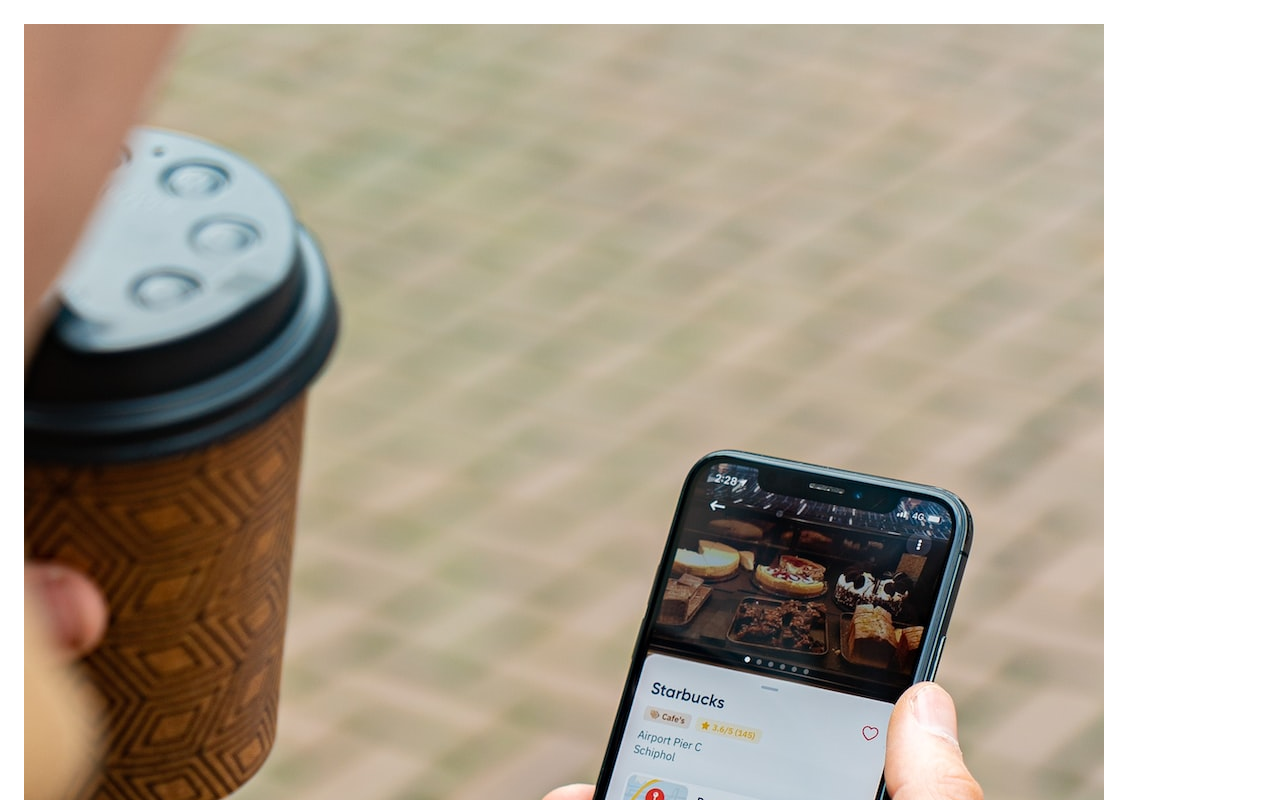
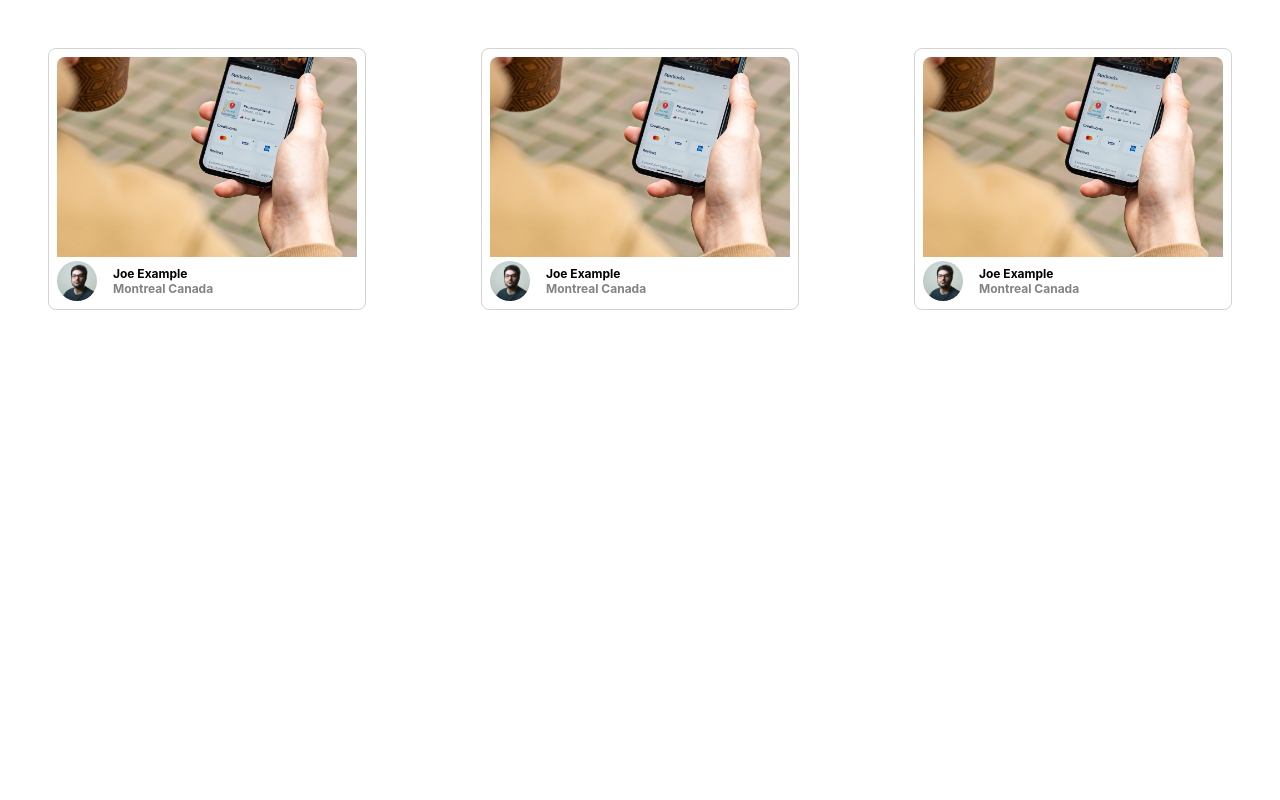
Before and after one commit to codingMadeSimple/lastPhotoLabs, a React (Create React App) app in the folder frontend/: page / in a window 1280 px wide. Shown: the top 800 px of the page. Built offline with nearby package versions, Linux system fonts and the light colour scheme; the HTML template or start-up script is replaced by a standard one.

Commit message:
Added 3 PhotoListItem Components.

```diff
--- a/frontend/src/App.jsx
+++ b/frontend/src/App.jsx
@@ -2,6 +2,7 @@ import React from 'react';
 
 import PhotoListItem from './components/PhotoListItem';
 import './App.scss';
+import PhotoList from 'components/PhotoList';
 
 const sampleDataForPhotoListItem = {
   id: "1",
@@ -18,9 +19,11 @@ const sampleDataForPhotoListItem = {
 const App = () => {
   return (
     <div className="App">
-      <PhotoListItem sampleDataForPhotoListItem={sampleDataForPhotoListItem}/>
+      <PhotoList sampleDataForPhotoListItem={sampleDataForPhotoListItem}/>
     </div>
   );
 };
 
 export default App;
+
+{/* <PhotoListItem sampleDataForPhotoListItem={sampleDataForPhotoListItem}/> */}
--- a/frontend/src/components/PhotoList.jsx
+++ b/frontend/src/components/PhotoList.jsx
@@ -1,6 +1,7 @@
 import React from "react";
 
 import "../styles/PhotoList.scss";
+import PhotoListItem from "./PhotoListItem";
 
 const sampleDataForPhotoList = [
   {
@@ -56,10 +57,15 @@ const sampleDataForPhotoList = [
   },
 ];
 
-const PhotoList = () => {
+const PhotoList = (props) => {
+
+const sampleDataForPhotoListItem = props.sampleDataForPhotoListItem
+
   return (
     <ul className="photo-list">
-      {/* Insert React */}
+      <PhotoListItem sampleDataForPhotoListItem={sampleDataForPhotoListItem}/>
+      <PhotoListItem sampleDataForPhotoListItem={sampleDataForPhotoListItem}/>
+      <PhotoListItem sampleDataForPhotoListItem={sampleDataForPhotoListItem}/>
     </ul>
   );
 };
--- a/frontend/src/components/PhotoListItem.jsx
+++ b/frontend/src/components/PhotoListItem.jsx
@@ -7,6 +7,7 @@ import "../styles/PhotoListItem.scss";
 
 const PhotoListItem = (props) => {
 
+  // console.log(props)
   const username = props.sampleDataForPhotoListItem.username;
   const imageSource = props.sampleDataForPhotoListItem.imageSource;
   const id = props.sampleDataForPhotoListItem.id;
@@ -16,11 +17,16 @@ const PhotoListItem = (props) => {
 
 
   return (
-    <div>
-      <img src={imageSource} />
-      <img src={profile} />
-      <div>{username}</div>
-      <div>{location}</div>
+    <div className="photo-list__item">
+      <img src={imageSource} className="photo-list__image" />
+      <div className="photo-list__user-details">
+        <img src={profile} className="photo-list__user-profile" />
+        <div className="photo-list__user-info ">
+          <div>{username}</div>
+          <div className="photo-list__user-location">{location}</div>
+        </div>
+      </div>
+
     </div>
   );
 };
```
